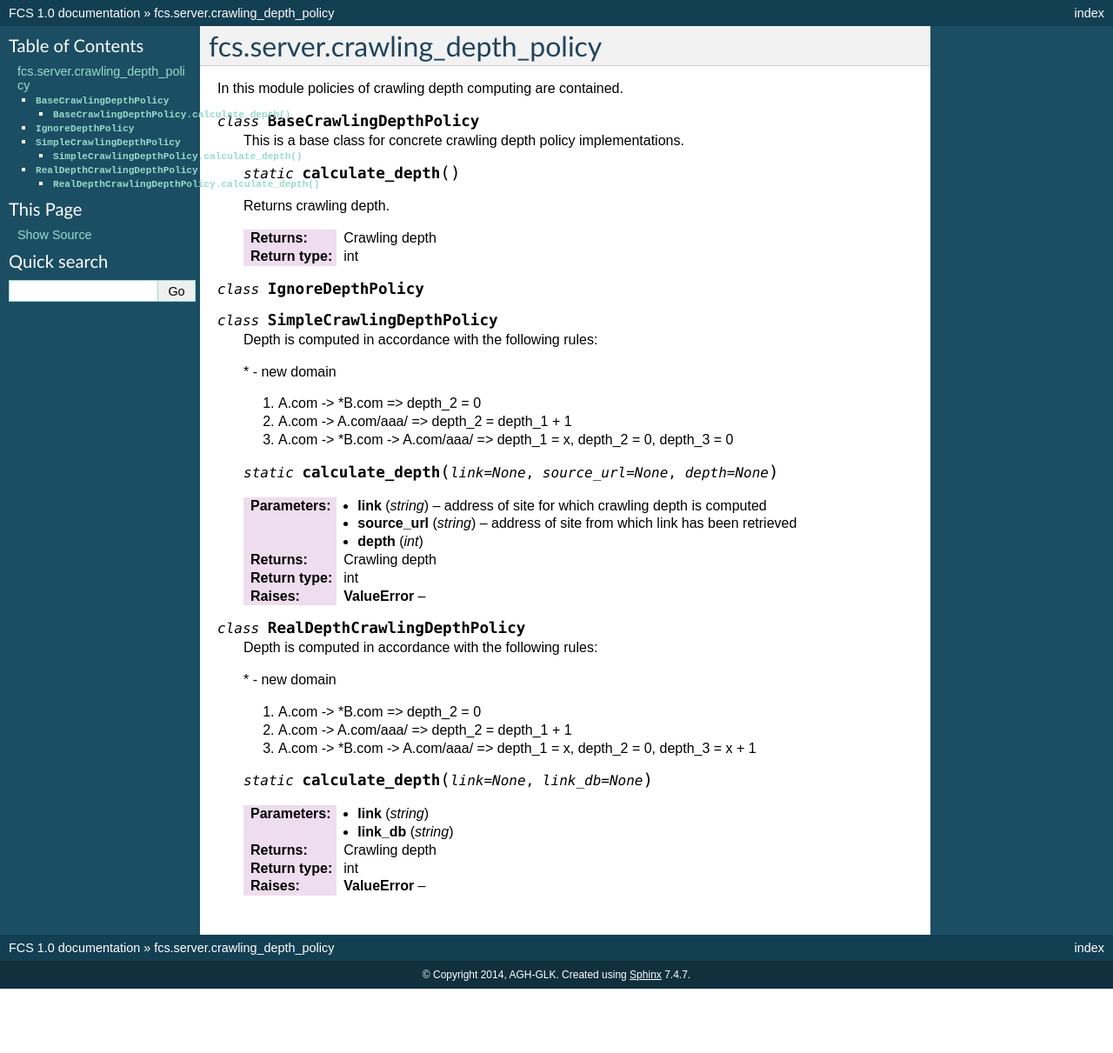
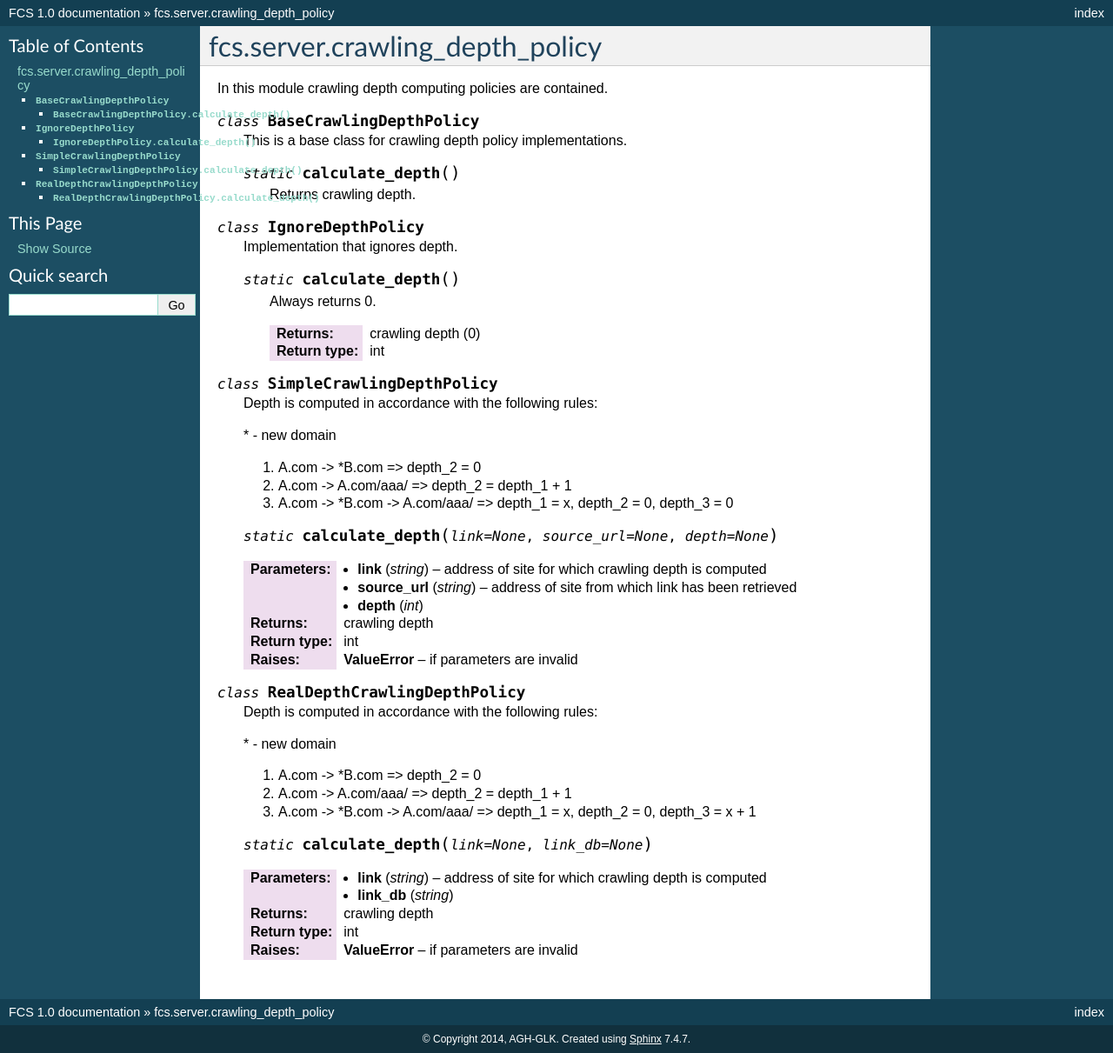
Before and after one commit to agh-glk/fcs, a Sphinx documentation site: the page built from docs/source/server/crawling_depth_policy.rst, in a window 1280 px wide. Shown: the whole page at 87% size. Built offline with Sphinx 7.4.7, drawn with Linux system fonts in a browser that asks for light colours; formulas are drawn with MathJax 3; before the commit the page ends 1137 px from its top, so only the background shows below that.

Commit message:
[NT] Edit

```diff
--- a/docs/source/server/crawling_depth_policy.rst
+++ b/docs/source/server/crawling_depth_policy.rst
@@ -3,21 +3,27 @@
 fcs.server.crawling_depth_policy
 =======================================
 
-In this module policies of crawling depth computing are contained.
+In this module crawling depth computing policies are contained.
 
 .. py:class:: BaseCrawlingDepthPolicy
 
-   This is a base class for concrete crawling depth policy implementations.
+   This is a base class for crawling depth policy implementations.
 
    .. py:staticmethod:: calculate_depth()
 
-   Returns crawling depth.
-
-   :return: Crawling depth
-   :rtype: int
+      Returns crawling depth.
 
 
 .. py:class:: IgnoreDepthPolicy
+
+   Implementation that ignores depth.
+
+   .. py:staticmethod:: calculate_depth()
+
+      Always returns 0.
+
+      :return: crawling depth (0)
+      :rtype: int
 
 
 .. py:class:: SimpleCrawlingDepthPolicy
@@ -37,9 +43,9 @@ In this module policies of crawling depth computing are contained.
    :param string link: address of site for which crawling depth is computed
    :param string source_url: address of site from which link has been retrieved
    :param int depth:
-   :return: Crawling depth
+   :return: crawling depth
    :rtype: int
-   :raises ValueError:
+   :raises ValueError: if parameters are invalid
 
 
 .. py:class:: RealDepthCrawlingDepthPolicy
@@ -56,8 +62,8 @@ In this module policies of crawling depth computing are contained.
 
    .. py:staticmethod:: calculate_depth(link=None, link_db=None)
 
-   :param string link:
+   :param string link: address of site for which crawling depth is computed
    :param string link_db:
-   :return: Crawling depth
+   :return: crawling depth
    :rtype: int
-   :raises ValueError:
+   :raises ValueError: if parameters are invalid
```
